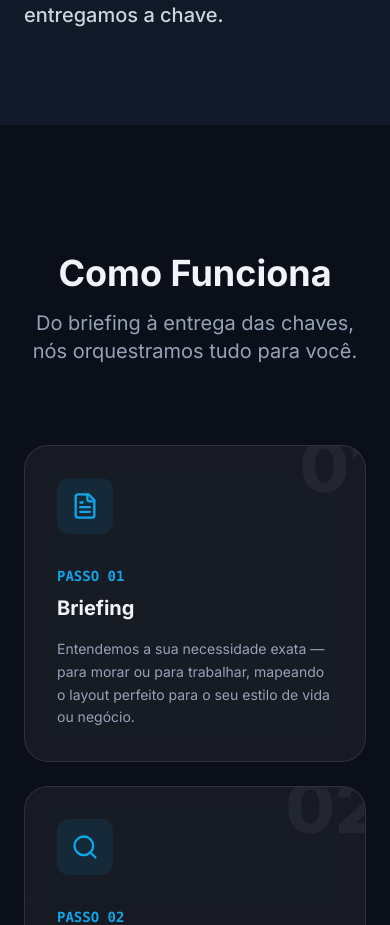
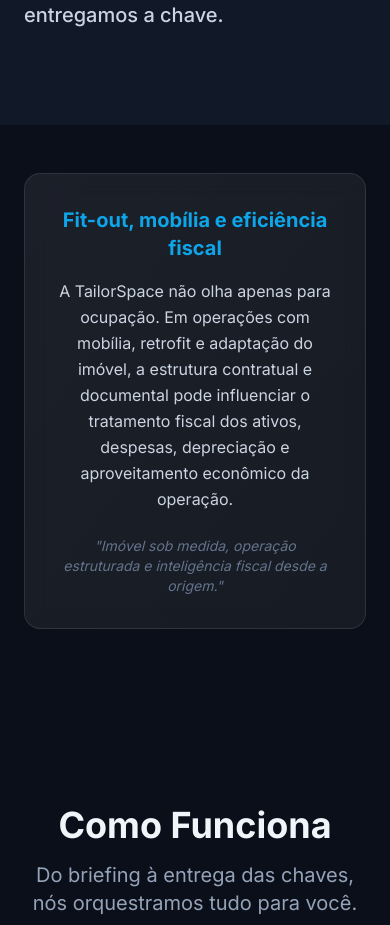
Before and after one commit to aleandrade926/tailorspace-app, a React (Vite) app: page / in a window 390 px wide. Shown: the part 2702-3627 px from the top of the page. Built offline with nearby package versions, Linux system fonts and the light colour scheme.

Commit message:
feat: adicionar bloco de eficiência fiscal

```diff
--- a/src/App.tsx
+++ b/src/App.tsx
@@ -122,6 +122,19 @@
             <motion.p initial={{ opacity: 0, y: 20 }} whileInView={{ opacity: 1, y: 0 }} viewport={{ once: true }} transition={{ delay: 0.5 }} className="text-brand-400 font-medium text-xl pt-4">
               Nós não alugamos o que já existe; desenhamos o encaixe perfeito e entregamos a chave.
             </motion.p>
+          </div>
+        </div>
+      </section>
+
+      {/* Bloco Discreto Tributário */}
+      <section className="py-12 bg-dark-900">
+        <div className="max-w-4xl mx-auto px-6">
+          <div className="glass p-8 md:p-10 rounded-2xl border border-white/5 bg-gradient-to-br from-white/[0.02] to-transparent flex flex-col items-center text-center">
+            <h3 className="text-brand-500 font-bold text-xl mb-4">Fit-out, mobília e eficiência fiscal</h3>
+            <p className="text-slate-300 leading-relaxed mb-6">
+              A TailorSpace não olha apenas para ocupação. Em operações com mobília, retrofit e adaptação do imóvel, a estrutura contratual e documental pode influenciar o tratamento fiscal dos ativos, despesas, depreciação e aproveitamento econômico da operação.
+            </p>
+            <span className="text-sm text-slate-500 italic">"Imóvel sob medida, operação estruturada e inteligência fiscal desde a origem."</span>
           </div>
         </div>
       </section>
```
